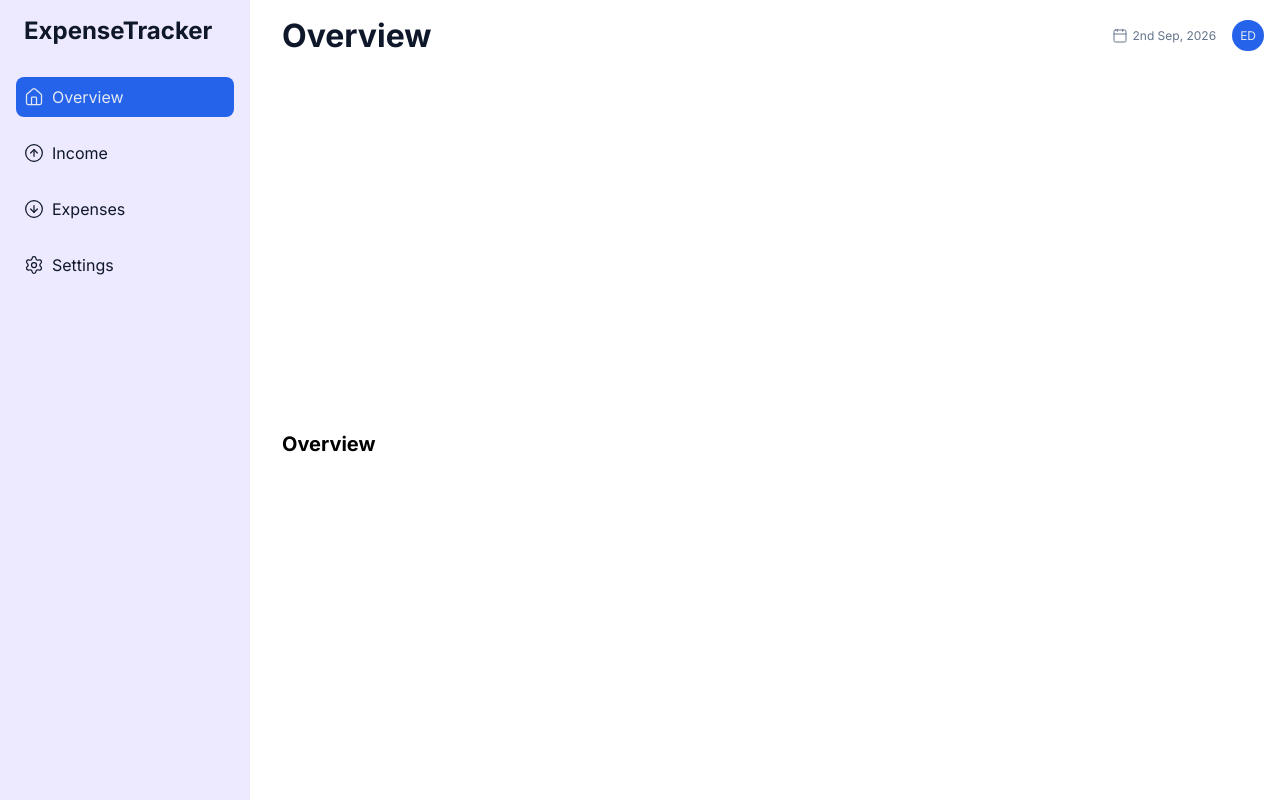
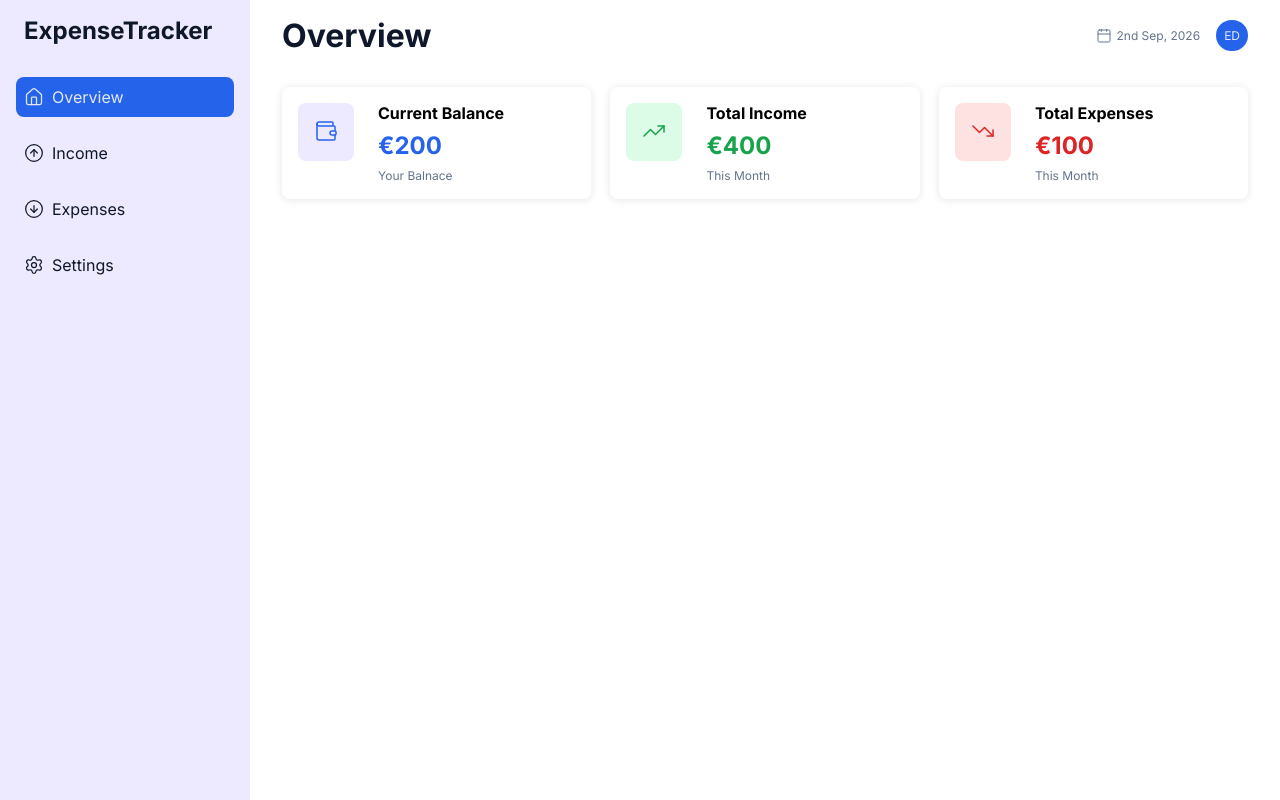
Before and after one commit to edwardshanahan97/expense-tracker, a React (Vite) app: page / in a window 1280 px wide. Built offline with nearby package versions, Linux system fonts and the light colour scheme.

Commit message:
feat: add overview summary component

```diff
--- a/src/App.jsx
+++ b/src/App.jsx
@@ -10,11 +10,9 @@ const App = () => {
 
       <Header />
 
-      <main>
-        <Routes>
-          <Route path="/" element={<Overview />} />
-        </Routes>
-      </main>
+      <Routes>
+        <Route path="/" element={<Overview />} />
+      </Routes>
     </div>
   );
 };
--- a/src/components/Header/Header.css
+++ b/src/components/Header/Header.css
@@ -1,8 +1,5 @@
 .header {
   padding: 1.6rem 1.6rem 0 1.6rem;
-}
-
-.header__group {
   display: flex;
   align-items: center;
   justify-content: space-between;
@@ -39,10 +36,28 @@
   }
 }
 
-@media (min-width: 1040px) {
+@media (min-width: 768px) {
+  .header__lead {
+    color: var(--color-text-secondary);
+    font-size: 1.4rem;
+    margin-top: 0.8rem;
+  }
+
   .header {
     grid-column: 2 / -1;
-
-    padding: 1.6rem 1.6rem 0 0;
+    padding: 1.6rem 1.6rem 0 1.6rem;
   }
 }
+
+@media (min-width: 1040px) {
+  .header__lead {
+    color: var(--color-text-secondary);
+    font-size: 1.4rem;
+    margin-top: 0.8rem;
+  }
+
+  .header {
+    grid-column: 2 / -1;
+    padding: 1.6rem 3.2rem 0 0;
+  }
+}
--- a/src/components/Header/Header.jsx
+++ b/src/components/Header/Header.jsx
@@ -33,9 +33,6 @@ const Header = () => {
 
   return (
     <header className="header">
-      <div className="header__group">
-        {/* <p className="header__message">Welcome back, Edward</p> */}
-
       <h1 className="heading-1">{currentPage}</h1>
 
       <p className="header__date">
@@ -47,7 +44,6 @@ const Header = () => {
       <NavLink className="header__account" to="/settings">
         ED
       </NavLink>
-      </div>
     </header>
   );
 };
--- a/src/components/Navbar/Navbar.css
+++ b/src/components/Navbar/Navbar.css
@@ -40,6 +40,7 @@
   .navbar {
     padding: 1.6rem 6rem;
   }
+
   .navbar__link span {
     display: block;
   }
--- a/src/index.css
+++ b/src/index.css
@@ -8,7 +8,7 @@
   --color-text-primary: #0f172a;
   --color-text-secondary: #64748b;
   --color-text-light: #e2e8f0;
-  --color-text-lgith-hover: #fff;
+  --color-text-light-hover: #fff;
   --color-primary: #2563eb;
   --color-primary-hover: #1d4ed8;
   --color-primary-light: #ede9fe;
@@ -63,7 +63,8 @@ a {
 }
 
 main {
-  padding: 1.6rem 0;
+  margin-top: 2.4rem;
+  padding: 0 1.6rem;
 }
 
 /* Typography */
@@ -84,10 +85,13 @@ main {
   .app {
     display: grid;
     grid-template-columns: 25rem 1fr;
+    grid-template-rows: auto 1fr;
     gap: 3.2rem;
   }
 
   main {
+    margin-top: 0;
+    padding: 0 3.2rem 0 0;
     grid-column: 2 / -1;
   }
 }
--- a/src/pages/Overview/Overview.jsx
+++ b/src/pages/Overview/Overview.jsx
@@ -1,12 +1,18 @@
+import "./Overview.css";
 import { useEffect } from "react";
 import { usePage } from "../../context/PageContext";
+import OverviewSummary from "./OverviewSummary/OverviewSummary";
 
 const Overview = () => {
   const { setCurrentPage } = usePage();
 
   useEffect(() => setCurrentPage("Overview"), []);
 
-  return <h1>Overview</h1>;
+  return (
+    <main>
+      <OverviewSummary />
+    </main>
+  );
 };
 
 export default Overview;
--- /dev/null
+++ b/src/pages/Overview/OverviewSummary/OverviewSummary.css
@@ -0,0 +1,79 @@
+.overview-summary {
+  display: flex;
+  flex-direction: column;
+}
+
+.overview-summary__card {
+  background-color: #fff;
+  border-radius: 0.8rem;
+  box-shadow: 0 1px 8px rgba(0, 0, 0, 0.1);
+  display: flex;
+  gap: 2.4rem;
+  padding: 1.6rem;
+}
+
+.overview-summary__card:not(:last-child) {
+  margin-bottom: 2.4rem;
+}
+
+.overview-summary__icon {
+  border-radius: 0.8rem;
+  padding: 1.6rem;
+  align-self: flex-start;
+}
+
+.overview-summary__balance .overview-summary__icon {
+  background-color: var(--color-primary-light);
+}
+
+.overview-summary__balance .heading-2 {
+  color: var(--color-primary);
+}
+
+.overview-summary__income .overview-summary__icon {
+  background-color: var(--color-income-light);
+}
+
+.overview-summary__income .heading-2 {
+  color: var(--color-income);
+}
+
+.overview-summary__expense .overview-summary__icon {
+  background-color: var(--color-expense-light);
+}
+
+.overview-summary__expense .heading-2 {
+  color: var(--color-expense);
+}
+
+.overview-summary__card .heading-3 {
+  color: var(--color-text-main);
+  font-size: 1.6rem;
+  margin-bottom: 0.8rem;
+}
+
+.overview-summary__card .heading-2 {
+  font-size: 2.4rem;
+  margin-bottom: 0.8rem;
+}
+
+.overview-summary__message {
+  color: var(--color-text-secondary);
+  font-size: 1.2rem;
+}
+
+@media (min-width: 768px) {
+  .overview-summary {
+    flex-direction: row;
+    justify-content: space-between;
+    gap: 0;
+  }
+
+  .overview-summary__card {
+    flex-basis: 32%;
+  }
+
+  .overview-summary__card:not(:last-child) {
+    margin-bottom: 0rem;
+  }
+}
--- /dev/null
+++ b/src/pages/Overview/OverviewSummary/OverviewSummary.jsx
@@ -0,0 +1,52 @@
+import { Wallet, TrendingUp, TrendingDown } from "lucide-react";
+import "./OverviewSummary.css";
+
+const OverviewSummary = () => {
+  return (
+    <section className="overview-summary">
+      <div className="overview-summary__card overview-summary__balance">
+        <div className="overview-summary__icon">
+          <Wallet color="var(--color-primary)" strokeWidth={1.5} />
+        </div>
+
+        <div className="overview-summary__content">
+          <h3 className="heading-3">Current Balance</h3>
+
+          <h2 className="heading-2">€200</h2>
+
+          <p className="overview-summary__message">Your Balnace</p>
+        </div>
+      </div>
+
+      <div className="overview-summary__card overview-summary__income">
+        <div className="overview-summary__icon">
+          <TrendingUp color="var(--color-income)" strokeWidth={1.5} />
+        </div>
+
+        <div className="overview-summary__content">
+          <h3 className="heading-3">Total Income</h3>
+
+          <h2 className="heading-2">€400</h2>
+
+          <p className="overview-summary__message">This Month</p>
+        </div>
+      </div>
+
+      <div className="overview-summary__card overview-summary__expense">
+        <div className="overview-summary__icon">
+          <TrendingDown color="var(--color-expense)" strokeWidth={1.5} />
+        </div>
+
+        <div className="overview-summary__content">
+          <h3 className="heading-3">Total Expenses</h3>
+
+          <h2 className="heading-2">€100</h2>
+
+          <p className="overview-summary__message">This Month</p>
+        </div>
+      </div>
+    </section>
+  );
+};
+
+export default OverviewSummary;
```
Also changed, not shown: src/pages/Overview/Overview.css (added). Lines whose indentation alone changed are shown as unchanged.
